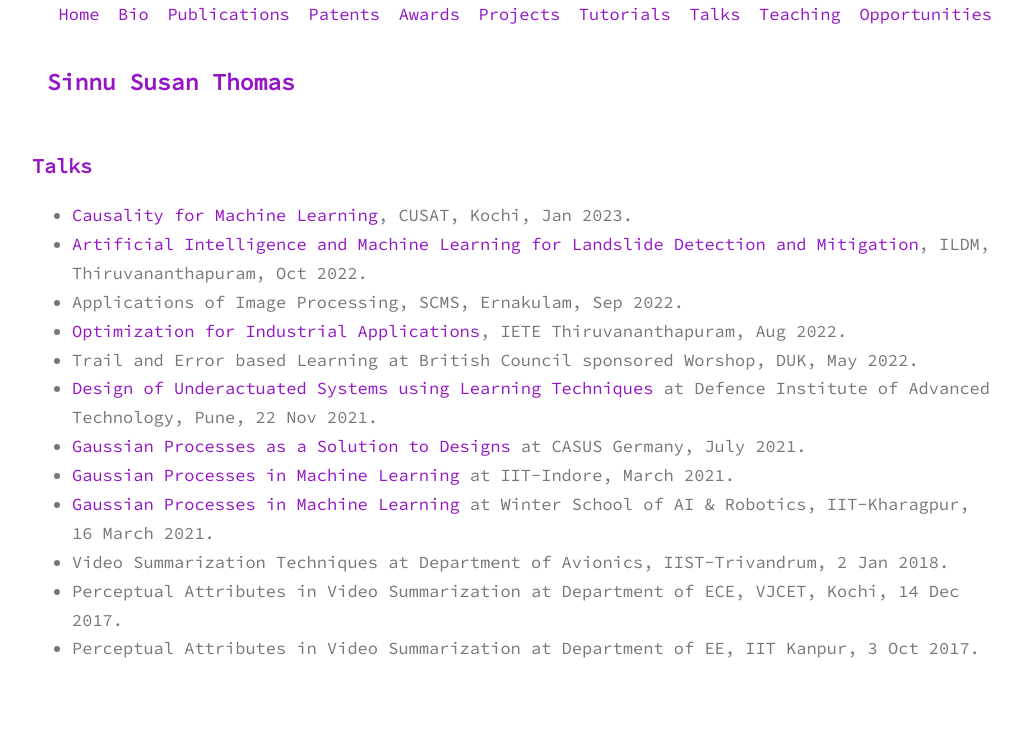
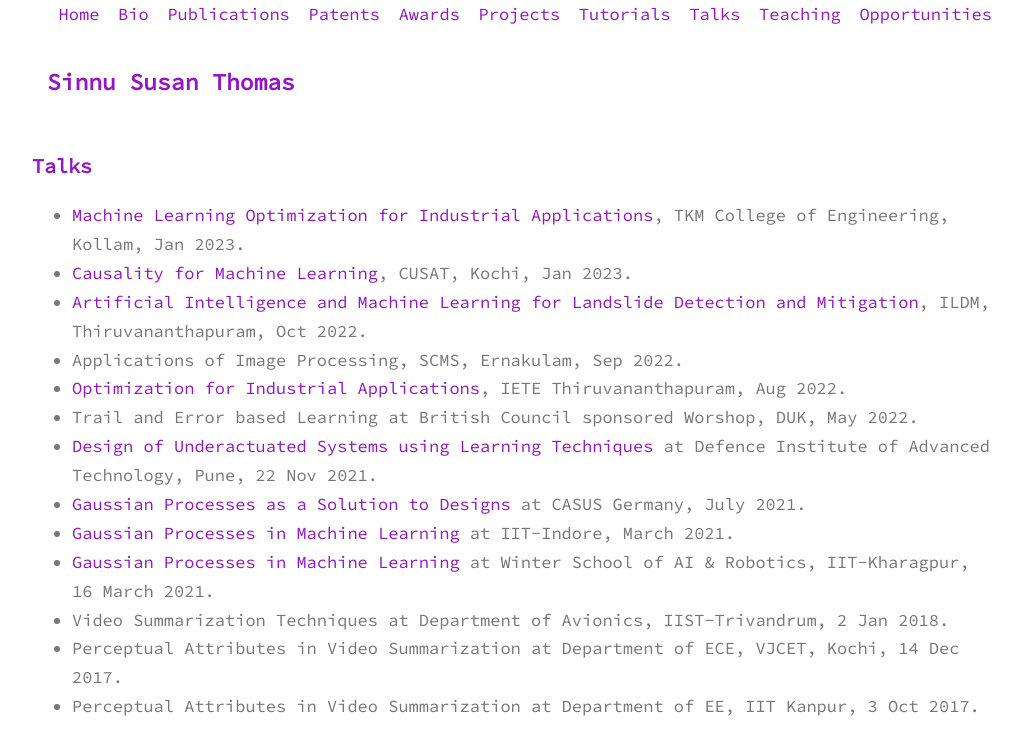
Before and after one commit to sinnuthomas/sinnuthomas.github.io, a Jekyll site: the page built from talks.md, in a window 1280 px wide. Shown: the top 755 px of the page, without its empty margins (128-1150 px from the left). Built offline with Jekyll 4.4.1, drawn with Linux system fonts in a browser that asks for light colours.

Commit message:
Update talks.md

```diff
--- a/talks.md
+++ b/talks.md
@@ -3,6 +3,7 @@ layout: page
 title: Talks
 permalink: /talks/
 ---
+  * [Machine Learning Optimization for Industrial Applications](https://www.tkmce.ac.in/news.php?id=95), TKM College of Engineering, Kollam, Jan 2023.
   * [Causality for Machine Learning](https://dca.cusat.ac.in/explainableaifdp/), CUSAT, Kochi, Jan 2023.
   * [Artificial Intelligence and Machine Learning for Landslide Detection and Mitigation](https://iclrrildm.in/submission/), ILDM, Thiruvananthapuram, Oct 2022.
   * Applications of Image Processing, SCMS, Ernakulam, Sep 2022.
```
